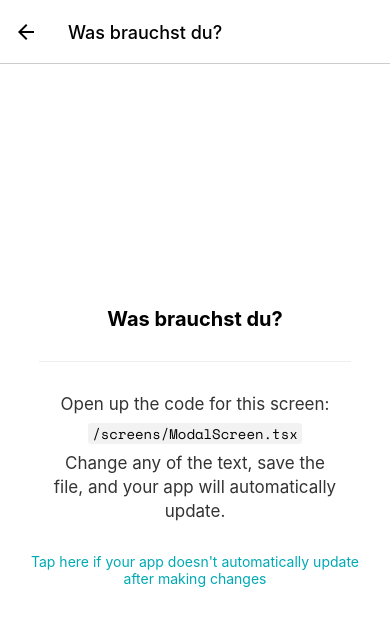
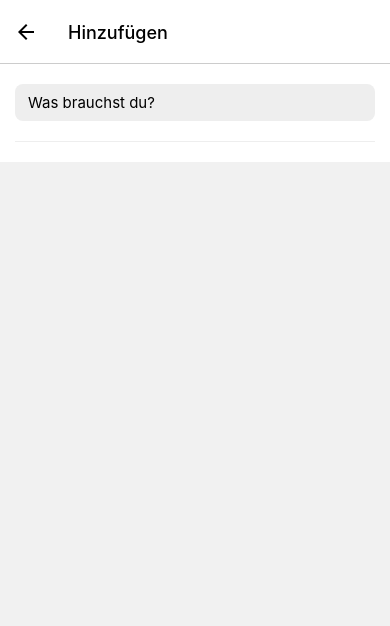
Before and after one commit to marrywal/hungryList, a React Native app: screen /ModalAddToList in a window 390 px wide. Shown: the top 626 px of the page. Built offline with nearby package versions, Linux system fonts and the light colour scheme; what expo-linking would draw is missing.

Commit message:
add func for remove items from shopping list

```diff
--- a/src/navigation/index.tsx
+++ b/src/navigation/index.tsx
@@ -43,7 +43,7 @@ function RootNavigator() {
       <Stack.Screen name="Root" component={BottomTabNavigator} options={{ headerShown: false }} />
       <Stack.Screen name="NotFound" component={NotFoundScreen} options={{ title: 'Oops!' }} />
       <Stack.Group screenOptions={{ presentation: 'modal' }}>
-        <Stack.Screen name="ModalAddToList" component={ModalAddToList}options={{ title: 'Was brauchst du?' }} />
+        <Stack.Screen name="ModalAddToList" component={ModalAddToList}options={{ title: 'Hinzufügen' }} />
       </Stack.Group>
       <Stack.Group screenOptions={{ presentation: 'card' }}>
         <Stack.Screen name="Modal" component={ModalScreen}options={{ title: 'Neues Rezept' }} />
--- a/src/screens/ModalAddToList.tsx
+++ b/src/screens/ModalAddToList.tsx
@@ -1,15 +1,27 @@
 import { StatusBar } from 'expo-status-bar';
-import { Platform, StyleSheet } from 'react-native';
+import { Platform, StyleSheet, TextInput } from 'react-native';
 
-import EditScreenInfo from '../components/EditScreenInfo';
 import { Text, View } from '../components/Themed';
 
 export default function ModalAddToList() {
   return (
     <View style={styles.container}>
-      <Text style={styles.title}>Was brauchst du?</Text>
+      <TextInput
+        style={styles.input}
+        placeholder="Was brauchst du?"
+        keyboardType="default"
+        autoComplete='off'
+        clearButtonMode='while-editing'
+        enablesReturnKeyAutomatically={true}
+        onKeyPress={({ nativeEvent: { key: keyValue } }) => {
+          if (keyValue === 'enter') {
+            console.log('save item'); // TODO: save item
+          }
+        }}
+      />
+
+      {/* TODO: add autocomplete for items, maybe with icons */}
       <View style={styles.separator} lightColor="#eee" darkColor="rgba(255,255,255,0.1)" />
-      <EditScreenInfo path="/screens/ModalScreen.tsx" />
 
       {/* Use a light status bar on iOS to account for the black space above the modal */}
       <StatusBar style={Platform.OS === 'ios' ? 'light' : 'auto'} />
@@ -18,18 +30,25 @@ export default function ModalAddToList() {
 }
 
 const styles = StyleSheet.create({
+  input: {
+    width: '100%',
+    backgroundColor: '#eee',
+    paddingVertical: 9,
+    paddingHorizontal: 13,
+    fontSize: 15,
+    borderRadius: 8,
+  },
   container: {
-    flex: 1,
-    alignItems: 'center',
-    justifyContent: 'center',
+    paddingVertical: 20,
+    paddingHorizontal: 15,
   },
   title: {
     fontSize: 20,
     fontWeight: 'bold',
   },
   separator: {
-    marginVertical: 30,
+    marginTop: 20,
     height: 1,
-    width: '80%',
+    width: '100%',
   },
 });
--- a/src/screens/ShoppingList.tsx
+++ b/src/screens/ShoppingList.tsx
@@ -1,11 +1,33 @@
-import { StyleSheet, SafeAreaView, SectionList, StatusBar, Pressable } from "react-native";
+import { StyleSheet, SafeAreaView, SectionList, StatusBar, Pressable, GestureResponderEvent } from "react-native";
 
 import { Text, View } from '../components/Themed';
 import { RootTabScreenProps } from '../../types';
 import { Colors } from "../constants/Colors";
 import useColorScheme from "../hooks/useColorScheme";
+import { useEffect, useState } from "react";
+
+const DATA = [
+  {
+    category: "Alles", // TODO: Kategorien einbauen und sinnvoll machen
+    data: [
+      {
+        title: "Mehl",
+        count: "300gr",
+      },
+      {
+        title: "Zucker",
+        count: "2kg",
+      },
+      {
+        title: "Milch",
+        count: "3 St.",
+      },
+    ]
+  },
+];
 
 export default function ShoppingList({ navigation }: RootTabScreenProps<'ShoppingList'>) {
+  const [listItems, setListItems] = useState(DATA);
   const scheme = useColorScheme();
 
   const styles = StyleSheet.create({
@@ -38,46 +60,21 @@ export default function ShoppingList({ navigation }: RootTabScreenProps<'Shoppin
     }
   });
 
-  const DATA = [
-    {
-      category: "Main dishes",
-      data: [
-        {
-          title: "Mehl",
-          count: "300gr",
-        },
-        {
-          title: "Zucker",
-          count: "2kg",
-        },
-        {
-          title: "Milch",
-          count: "3 St.",
-        },
-      ]
-    },
-    {
-      category: "Sides",
-      data: [
-        {
-          title: "Mehl",
-          count: "300gr",
-        },
-        {
-          title: "Zucker",
-          count: "2kg",
-        },
-        {
-          title: "Milch",
-          count: "3 St.",
-        },
-      ]
+  const onItemClick = (item: any) => {
+    console.log(item);
+    const list = [...listItems];
+    const index = list[0].data.indexOf(item)
+    if (index > -1) {
+      list[0].data.splice(index, 1);
+      setListItems(list);
+    console.log(list[0].data)
     }
-  ];
+
+  }
 
   const Item = ({ item }: { item: any }) => (
     <Pressable
-      onPress={() => ''}
+      onPress={() => onItemClick(item)}
       style={({ pressed }) => ({
         opacity: pressed ? 0.7 : 1,
       })}>
@@ -93,7 +90,7 @@ export default function ShoppingList({ navigation }: RootTabScreenProps<'Shoppin
       <SectionList
         renderItem={({ item }) =>
           <Item item={item} />}
-        sections={DATA}
+        sections={listItems}
       // keyExtractor={(item, index) => item + index} // TODO: kategorien wieder einblenden
       // renderSectionHeader={({ section: { title } }) => (
       //  <Text style={styles.header}>{title}</Text>
```
